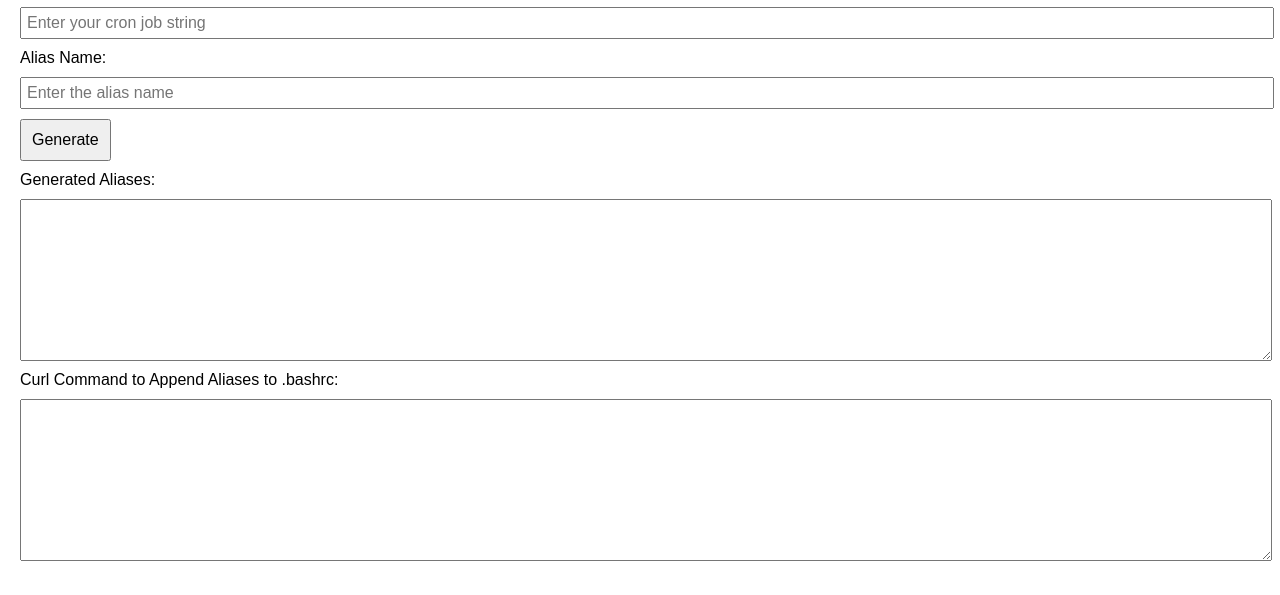
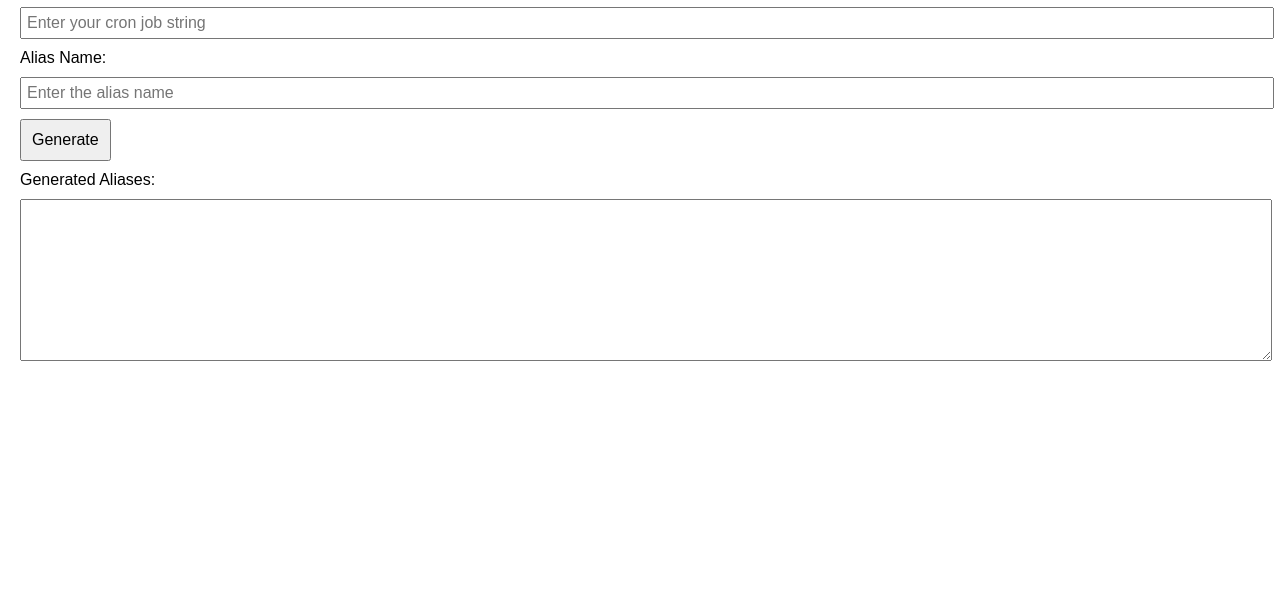
Before and after one commit to Nillows/cronoff-switch, a plain HTML site: page index.html in a window 1280 px wide. Shown: the part 101-696 px from the top of the page. Drawn offline with Linux system fonts and the light colour scheme.

Commit message:
Update index.html

```diff
--- a/index.html
+++ b/index.html
@@ -32,12 +32,8 @@
     <label for="aliasname">Alias Name:</label>
     <input type="text" id="aliasname" placeholder="Enter the alias name">
     <button id="generate">Generate</button>
-
     <label for="output">Generated Aliases:</label>
     <textarea id="output" readonly></textarea>
-
-    <label for="curlcommand">Curl Command to Append Aliases to .bashrc:</label>
-    <textarea id="curlcommand" readonly></textarea>
 
     <script src="javascript.js"></script>
 </body>
```
